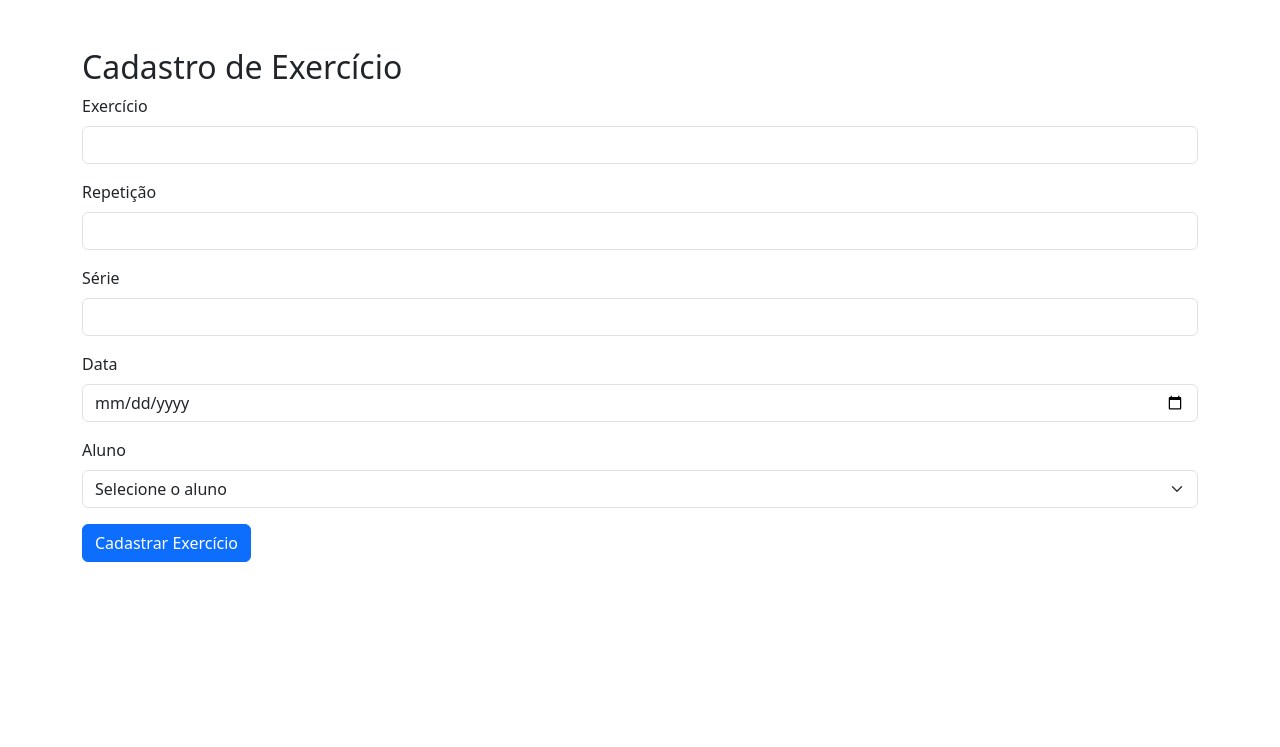
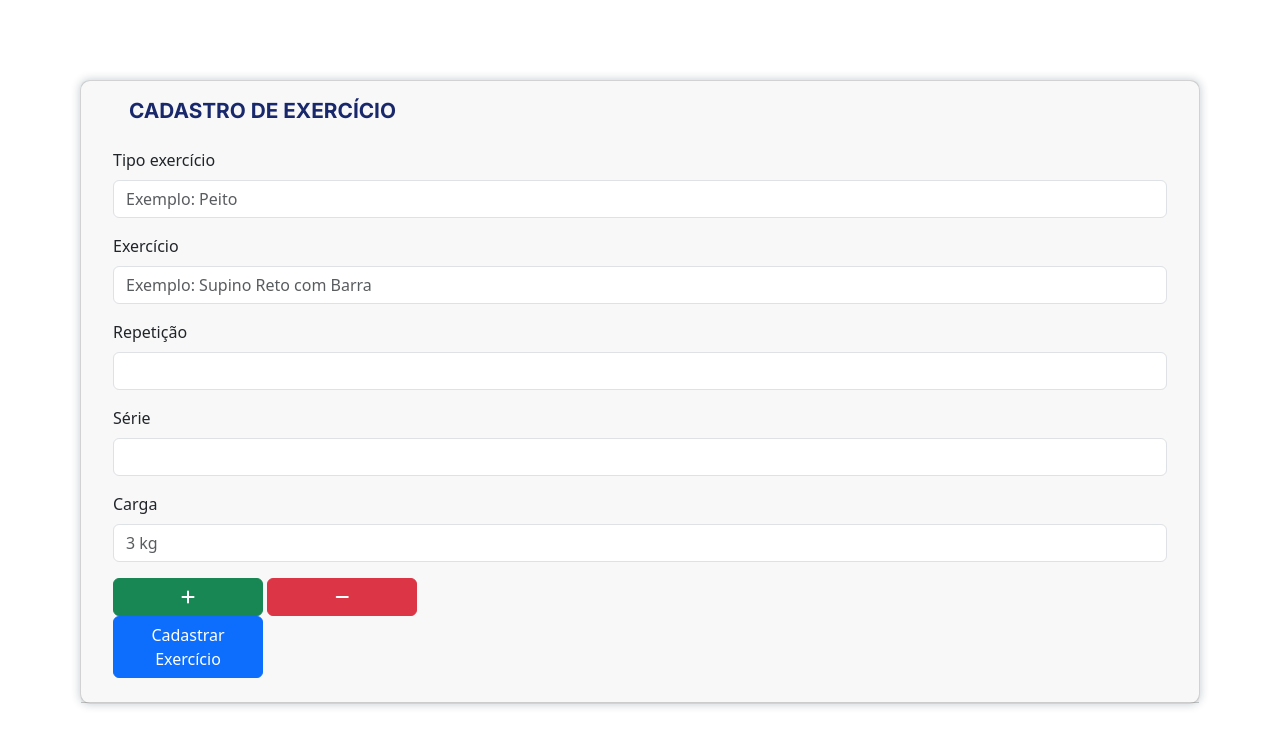
Before and after one commit to Gabriel-Dev-JS/GymPlanner, a Flask app: page /exercicio in a window 1280 px wide. Shown: the top 747 px of the page. Run offline with Flask 3, Linux system fonts and the light colour scheme; some libraries are stand-ins or nearby versions.

Commit message:
restaurando cadastrar exercicio

```diff
--- a/templates/cadastrarExercicio.html
+++ b/templates/cadastrarExercicio.html
@@ -1,45 +1,67 @@
 <!DOCTYPE html>
 <html lang="pt-br">
+
 <head>
     <meta charset="UTF-8">
     <meta name="viewport" content="width=device-width, initial-scale=1.0">
     <title>Cadastro de Exercício</title>
     <link href="https://cdn.jsdelivr.net/npm/bootstrap@5.3.0-alpha1/dist/css/bootstrap.min.css" rel="stylesheet">
+    <link href="https://cdnjs.cloudflare.com/ajax/libs/font-awesome/6.0.0-beta3/css/all.min.css" rel="stylesheet">
+
+    <link rel="stylesheet" href="../static/css-core/tableResponsive.css">
+    <link rel="stylesheet" href="../static/css-core/global.css">
+    <link rel="stylesheet" href="../static/css-core/bs5.css">
 </head>
+
 <body>
-    <div class="container mt-5">
-        <h2>Cadastro de Exercício</h2>
+    <div class="card mb-4">
+        <div class="card-header">
+            <div class="screen-name-and-logo">
+
+                <span class="d-flex align-items-center">CADASTRO DE EXERCÍCIO</span>
+            </div>
+            <div class="card-body">
                 <form id="formExercicio">
+                    <div id="camposExercicio">
+                        <div class="mb-3">
+                            <label for="tipoExercicio" class="form-label">Tipo exercício</label>
+                            <input type="text" class="form-control" name="tipoExercicio[]" placeholder="Exemplo: Peito">
+                        </div>
                         <div class="mb-3">
                             <label for="exercicio" class="form-label">Exercício</label>
-                <input type="text" class="form-control" id="exercicio" name="exercicio" required>
+                            <input type="text" class="form-control" name="exercicio[]"
+                                placeholder="Exemplo: Supino Reto com Barra">
                         </div>
                         <div class="mb-3">
                             <label for="repeticao" class="form-label">Repetição</label>
-                <input type="number" class="form-control" id="repeticao" name="repeticao" required>
+                            <input type="number" class="form-control" name="repeticao[]" required>
                         </div>
                         <div class="mb-3">
                             <label for="serie" class="form-label">Série</label>
-                <input type="number" class="form-control" id="serie" name="serie" required>
+                            <input type="number" class="form-control" name="serie[]" required>
                         </div>
                         <div class="mb-3">
-                <label for="data" class="form-label">Data</label>
-                <input type="date" class="form-control" id="data" name="data" required>
+                            <label for="carga" class="form-label">Carga</label>
+                            <input type="text" class="form-control" name="carga[]" placeholder="3 kg" required>
                         </div>
-            <div class="mb-3">
-                <label for="id_aluno" class="form-label">Aluno</label>
-                <select class="form-select" id="id_aluno" name="id_aluno" required>
-                    <option value="" disabled selected>Selecione o aluno</option>
-                    <option value="1">João</option>
-                    <option value="2">Maria</option>
-                    <!-- Outras opções de alunos aqui -->
-                </select>
+                    </div>
+
+                    <div class="buttons">
+                        <div class="addAndRemoveButtons"></div>
+                        <button type="button" id="addExercicio" class="btn btn-success">
+                            <i class="fas fa-plus"></i>
+                        </button>
+                        <button type="button" id="removeExercicio" class="btn btn-danger">
+                            <i class="fas fa-minus"></i>
+                        </button>
                     </div>
                     <button type="submit" class="btn btn-primary">Cadastrar Exercício</button>
+            </div>
             </form>
-
+        </div>
 
         <script src="https://cdn.jsdelivr.net/npm/bootstrap@5.3.0-alpha1/dist/js/bootstrap.bundle.min.js"></script>
 </body>
 <script src="../static/js/exercicio.js"></script>
+
 </html>
```
Lines whose indentation alone changed are shown as unchanged.
